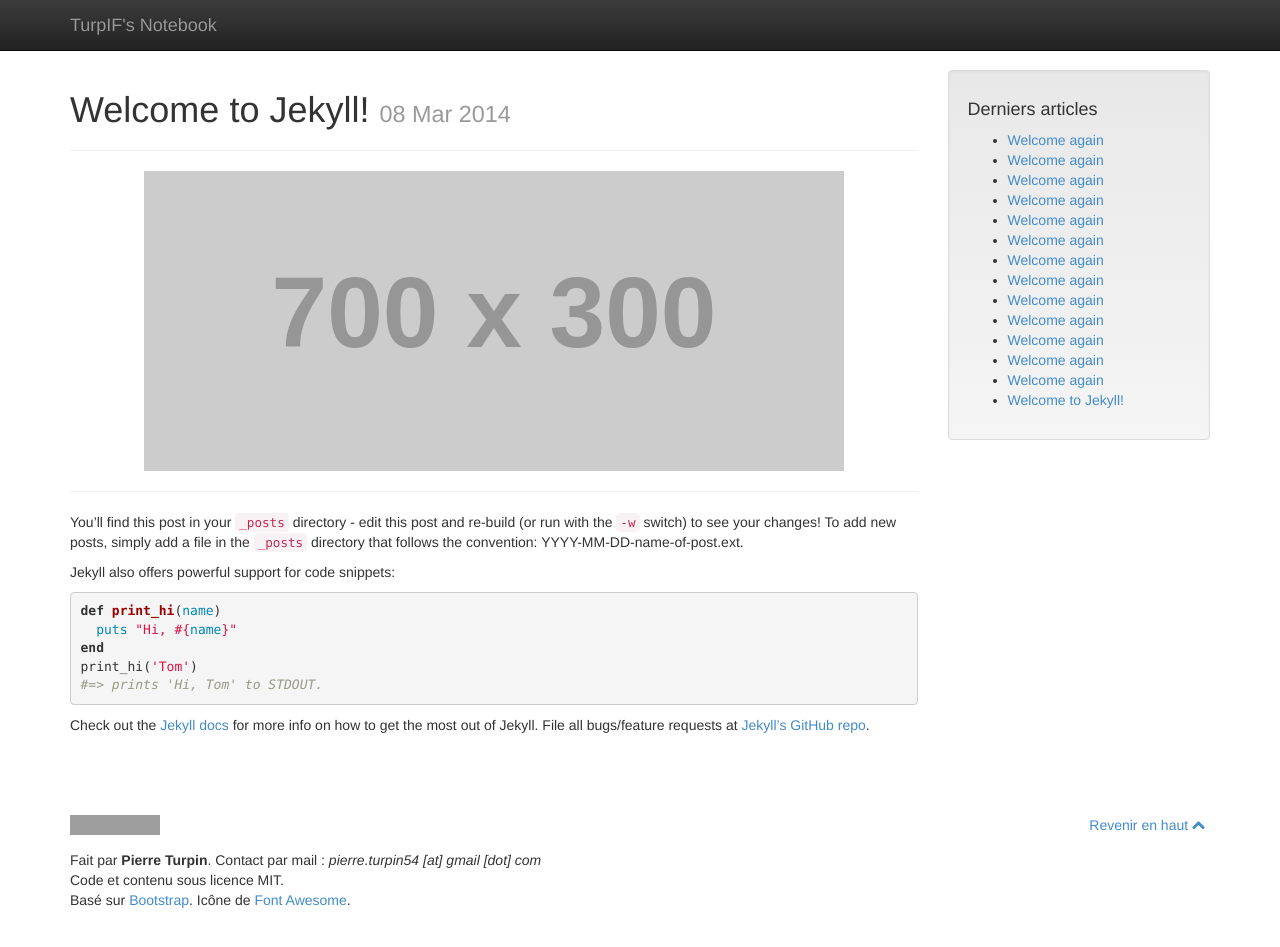
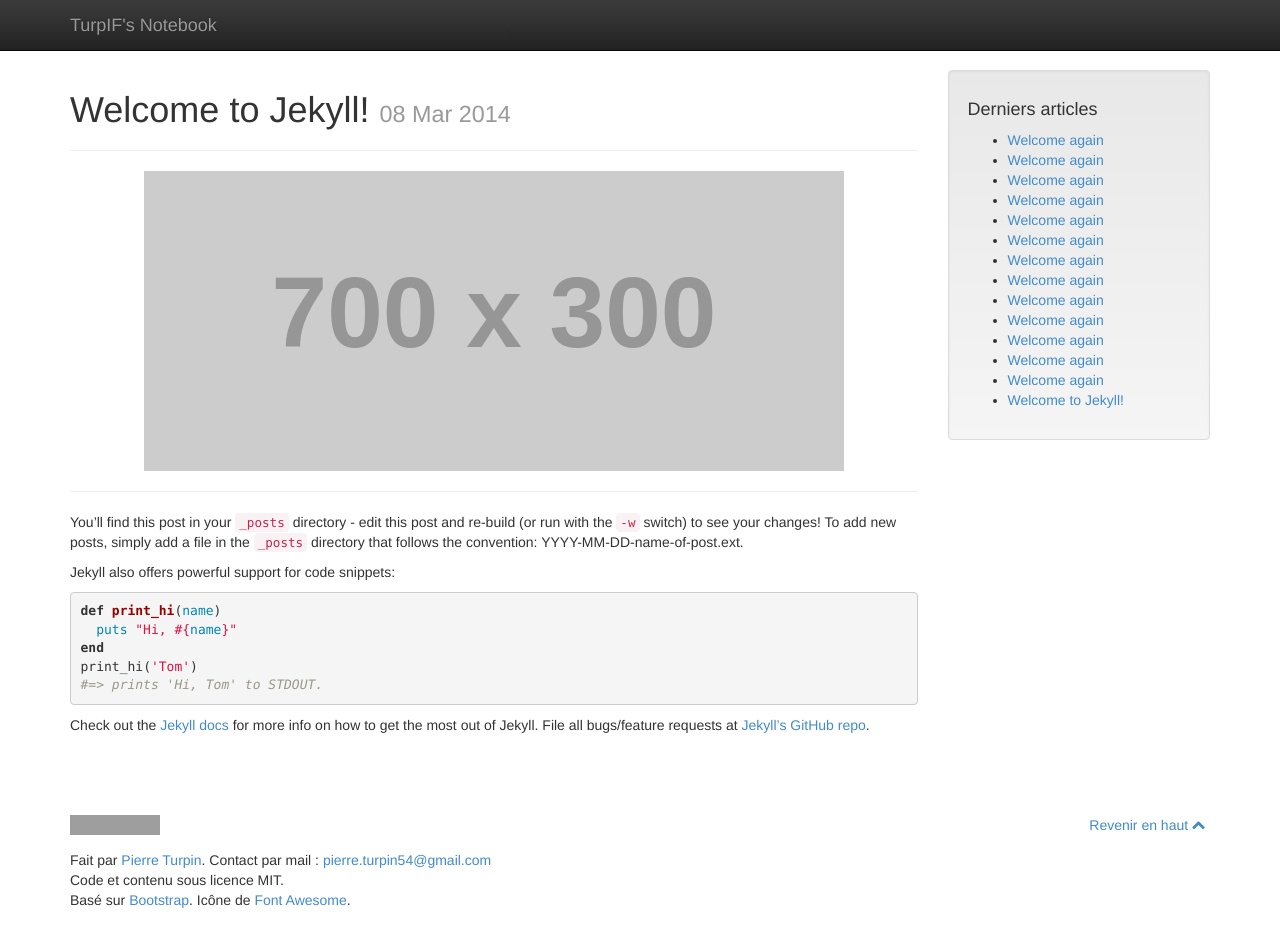
Before and after one commit to TurpIF/TurpIF.github.io, a Jekyll site: the page built from _posts/2014-03-08-welcome-to-jekyll.markdown, in a window 1280 px wide and 990 px high. Shown: the top 947 px of the window. Built offline with Jekyll 4.4.1, drawn with Linux system fonts in a browser that asks for light colours; Markdown is read by kramdown in place of the engine named in the settings; grey boxes are pictures that could not be loaded.

Commit message:
Rework on the footer

```diff
--- a/_layouts/default.html
+++ b/_layouts/default.html
@@ -60,7 +60,7 @@
             <li class="pull-right"><a href="#">Revenir en haut <i class="fa fa-chevron-up"></i></a></li>
           </ul>
           <p>
-            Fait par <strong>Pierre Turpin</strong>. Contact par mail : <em>pierre.turpin54 [at] gmail [dot] com</em><br />
+          Fait par <a href="https://github.com/turpif">Pierre Turpin</a>. Contact par mail : <a href="mailto:pierre.turpin54@gmail.com">pierre.turpin54@gmail.com</a><br />
             Code et contenu sous licence MIT.<br />
             Basé sur <a href="http://getbootstrap.com/">Bootstrap</a>. Icône de <a href="http://fortawesome.github.io/Font-Awesome/">Font Awesome</a>.
           </p>
```
